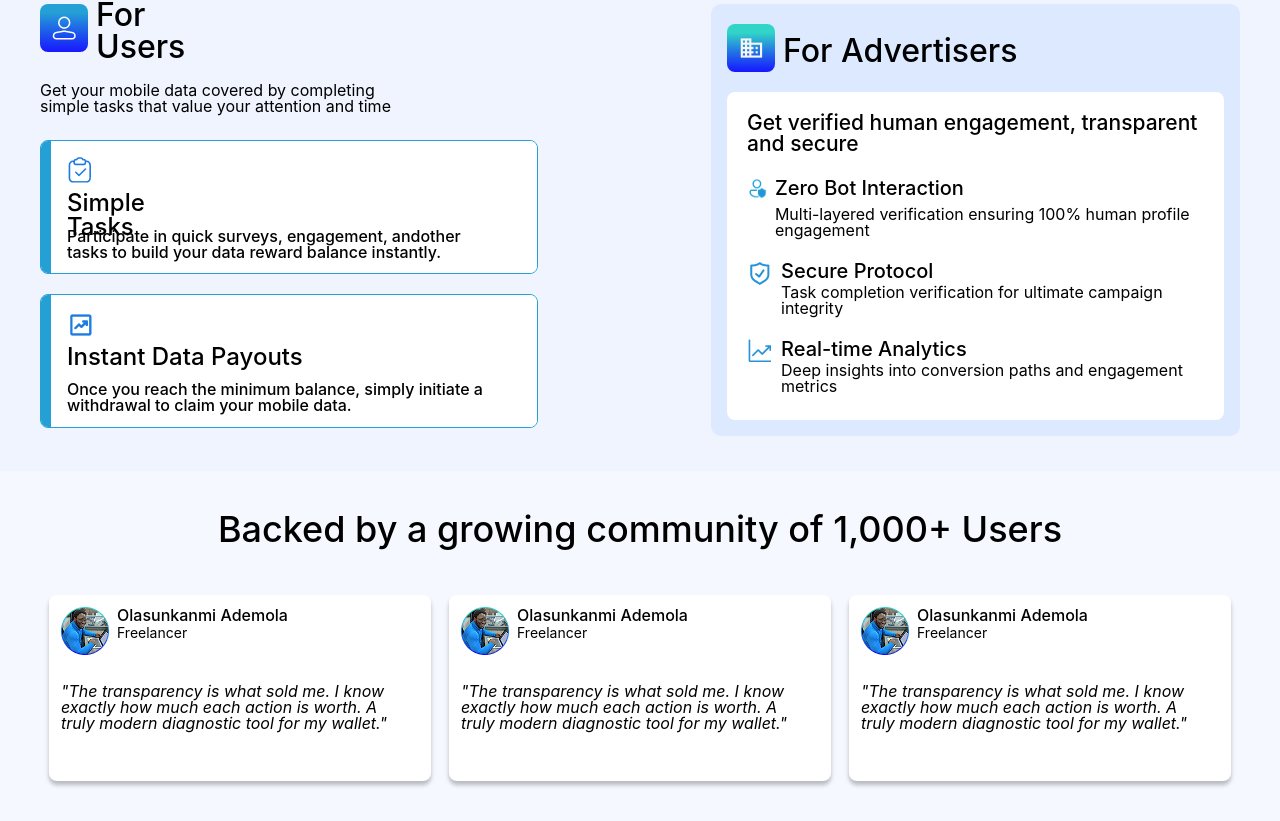
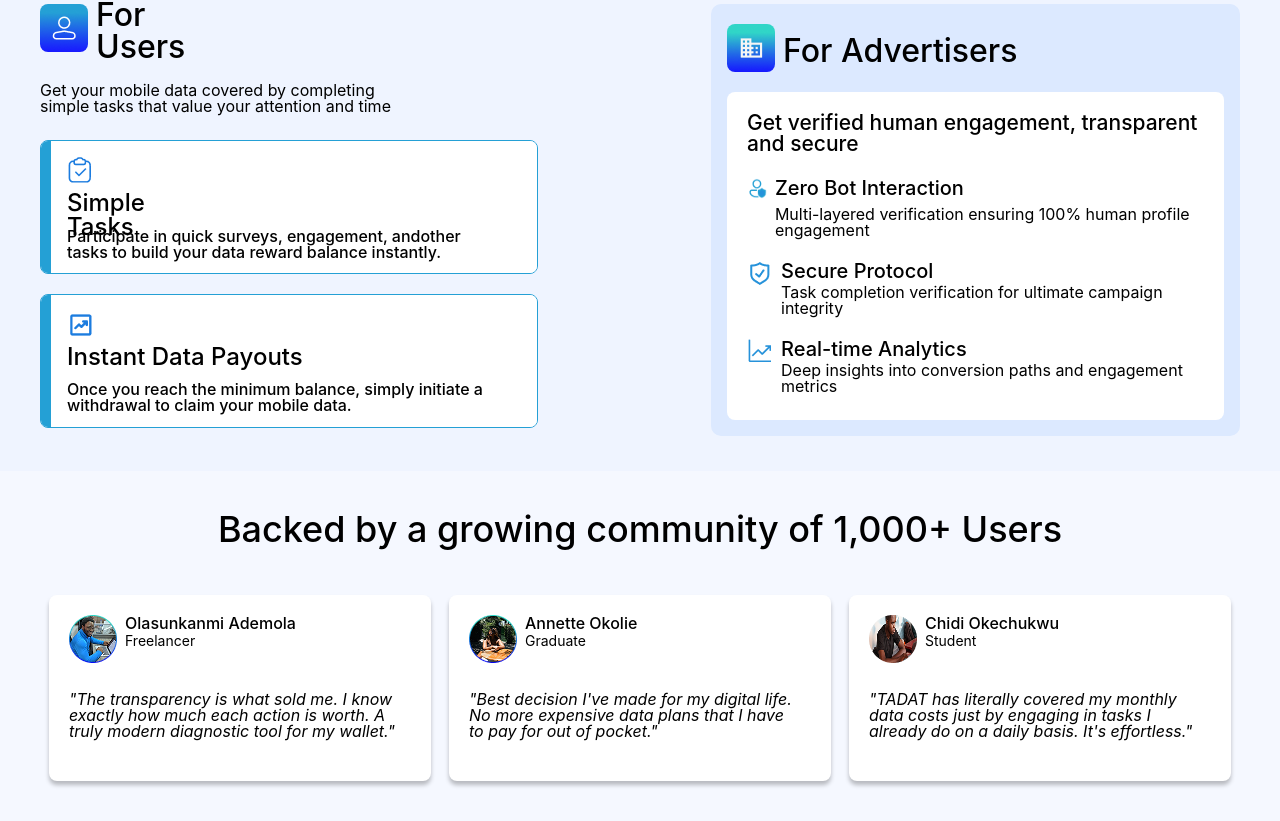
Before and after one commit to Tenney-olarh/TADAT, a React (Vite) app: page / in a window 1280 px wide. Shown: the part 705-1526 px from the top of the page. Built offline with nearby package versions, Linux system fonts and the light colour scheme.

Commit message:
edited the reviews

```diff
--- a/src/Components/Landing/Reviews.jsx
+++ b/src/Components/Landing/Reviews.jsx
@@ -1,5 +1,7 @@
 import {Link} from "react-router-dom";
 import Shina from "../../assets/shina.png";
+import Okolie from "../../assets/okolie.png";
+import Chidi from "../../assets/chidi.png";
 const Reviews = () => {
   return (
     <div className="h-[350px] bg-[#F5F8FF] py-10 px-10">
@@ -7,10 +9,10 @@ const Reviews = () => {
         Backed by a growing community of 1,000+ Users
       </h1>
       <section className="flex flex-row mt-10 justify-around">
-        <div className="w-[382px] h-[186px] rounded-[8px] bg-[#FFFFFF] flex flex-col px-3 py-3 shadow-[0px_4px_4px_0px_rgba(0,0,0,0.25)]">
+        <div className="w-[382px] h-[186px] rounded-[8px] bg-[#FFFFFF] flex flex-col px-5 py-5 shadow-[0px_4px_4px_0px_rgba(0,0,0,0.25)]">
           <section className="flex flex-row gap-2">
             <Link>
-              <img src={Shina} alt="Shina" />
+              <img src={Shina} alt="Shina" className="object-cover" />
             </Link>
             <div>
               <h1 className="text-[16px] font-medium text-[#000000] leading-[100%] tracking-[0%] w-[171px] h-[19px]">
@@ -27,43 +29,43 @@ const Reviews = () => {
           </p>
         </div>
 
-        <div className="w-[382px] h-[186px ] rounded-[8px] bg-[#FFFFFF] flex flex-col px-3 py-3 shadow-[0px_4px_4px_0px_rgba(0,0,0,0.25)]">
+        <div className="w-[382px] h-[186px ] rounded-[8px] bg-[#FFFFFF] flex flex-col px-5 py-5 shadow-[0px_4px_4px_0px_rgba(0,0,0,0.25)]">
           <section className="flex flex-row gap-2">
             <Link>
-              <img src={Shina} alt="Shina" />
+              <img src={Okolie} alt="Okolie" className="object-cover" />
             </Link>
             <div>
               <h1 className="text-[16px] font-medium text-[#000000] leading-[100%] tracking-[0%] w-[171px] h-[19px]">
-                Olasunkanmi Ademola
+                Annette Okolie
               </h1>
               <p className="h-[20px] w-[138px] text-[14px] text-[#000000] leading-[100%] tracking-[0%]">
-                Freelancer
+                Graduate
               </p>
             </div>
           </section>
           <p className="w-[334px] h-[57px] italic text-[#000000] text-[16px] leading-[100%] tracking-[0%] mt-7">
-            "The transparency is what sold me. I know exactly how much each
-            action is worth. A truly modern diagnostic tool for my wallet."
+            "Best decision I've made for my digital life. No more expensive data
+            plans that I have to pay for out of pocket."
           </p>
         </div>
 
-        <div className="w-[382px] h-[186px ] rounded-[8px] bg-[#FFFFFF] flex flex-col px-3 py-3 shadow-[0px_4px_4px_0px_rgba(0,0,0,0.25)]">
+        <div className="w-[382px] h-[186px ] rounded-[8px] bg-[#FFFFFF] flex flex-col px-5 py-5 shadow-[0px_4px_4px_0px_rgba(0,0,0,0.25)]">
           <section className="flex flex-row gap-2">
             <Link>
-              <img src={Shina} alt="Shina" />
+              <img src={Chidi} alt="Chidi" className="object-cover" />
             </Link>
             <div>
               <h1 className="text-[16px] font-medium text-[#000000] leading-[100%] tracking-[0%] w-[171px] h-[19px]">
-                Olasunkanmi Ademola
+                Chidi Okechukwu
               </h1>
               <p className="h-[20px] w-[138px] text-[14px] text-[#000000] leading-[100%] tracking-[0%]">
-                Freelancer
+                Student
               </p>
             </div>
           </section>
           <p className="w-[334px] h-[57px] italic text-[#000000] text-[16px] leading-[100%] tracking-[0%] mt-7">
-            "The transparency is what sold me. I know exactly how much each
-            action is worth. A truly modern diagnostic tool for my wallet."
+            "TADAT has literally covered my monthly data costs just by engaging
+            in tasks I already do on a daily basis. It's effortless."
           </p>
         </div>
       </section>
```
